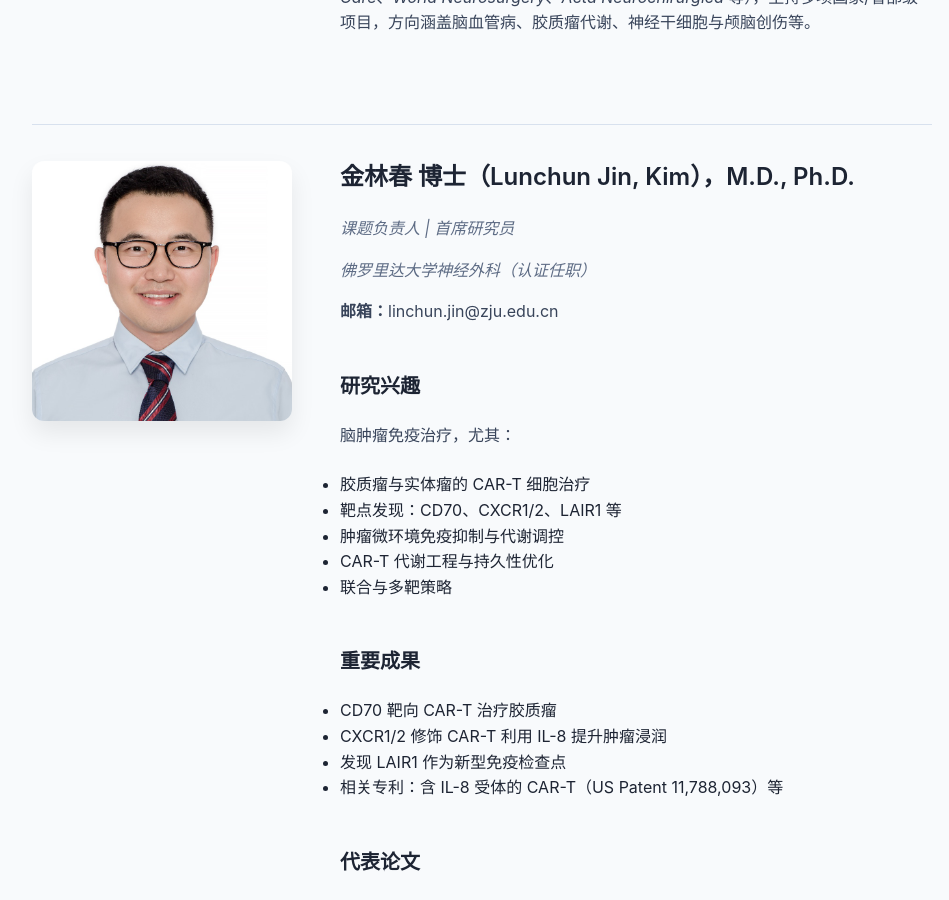
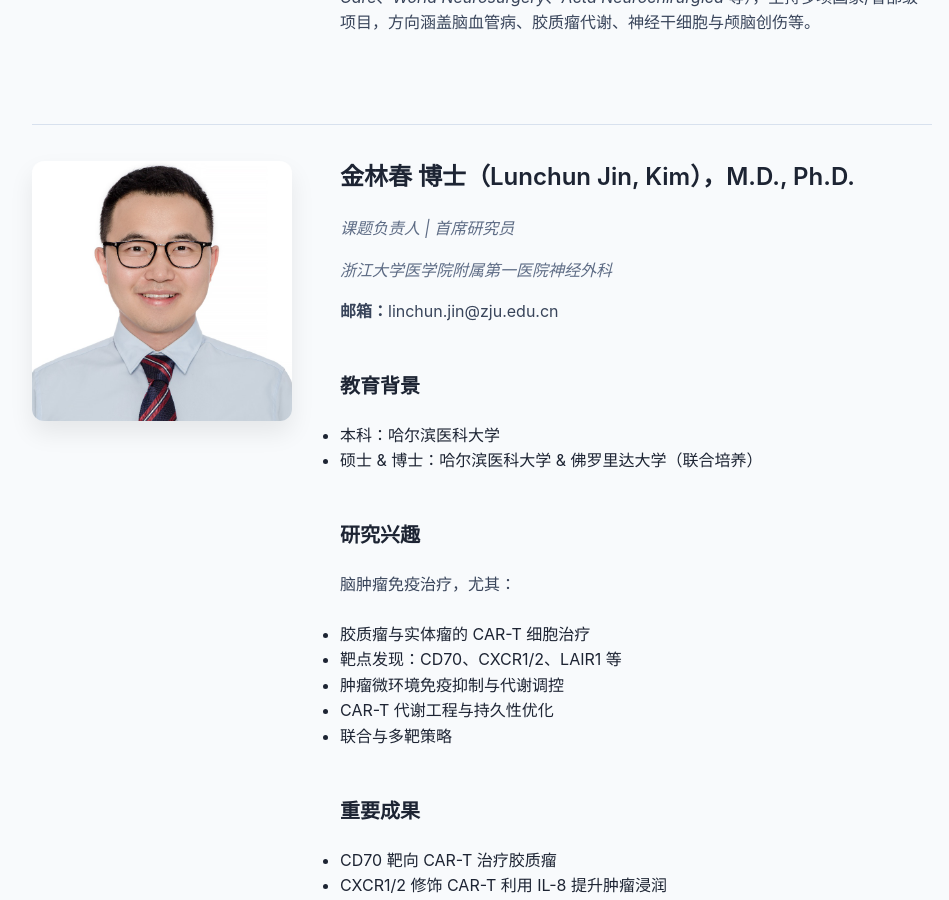
Before and after one commit to Zhan-JinLab/Zhan-JinLab.github.io, a Jekyll site: the page built from zh/leaders.md, in a window 1280 px wide and 900 px high, scrolled down 1939 px. Shown: the whole window, without its empty margins (158-1107 px from the left). Built offline with Jekyll 4.4.1, drawn with Linux system fonts in a browser that asks for light colours; some of the changed text lies outside the part shown.

Commit message:
Update Jin affiliation and education (EN/中文)

```diff
--- a/zh/leaders.md
+++ b/zh/leaders.md
@@ -20,7 +20,7 @@ lang: zh
         <div class="leader-meta">
             <h3>金林春 博士（Lunchun Jin, Kim），M.D., Ph.D.</h3>
             <p class="role">课题负责人 / 首席研究员</p>
-            <p class="affil">佛罗里达大学神经外科（认证任职）</p>
+            <p class="affil">浙江大学医学院附属第一医院神经外科</p>
             <a class="leader-link" href="#jin-linchun">查看完整简介 →</a>
         </div>
     </div>
@@ -73,8 +73,14 @@ lang: zh
     <div class="profile-body">
         <h3>金林春 博士（Lunchun Jin, Kim），M.D., Ph.D.</h3>
         <p class="title">课题负责人 | 首席研究员</p>
-        <p class="title">佛罗里达大学神经外科（认证任职）</p>
+        <p class="title">浙江大学医学院附属第一医院神经外科</p>
         <p><strong>邮箱：</strong>linchun.jin@zju.edu.cn</p>
+
+        <h4>教育背景</h4>
+        <ul>
+            <li>本科：哈尔滨医科大学</li>
+            <li>硕士 & 博士：哈尔滨医科大学 & 佛罗里达大学（联合培养）</li>
+        </ul>
 
         <h4>研究兴趣</h4>
         <p>脑肿瘤免疫治疗，尤其：</p>
```
Also changed, not shown: leaders.md (+8 -2 lines).
